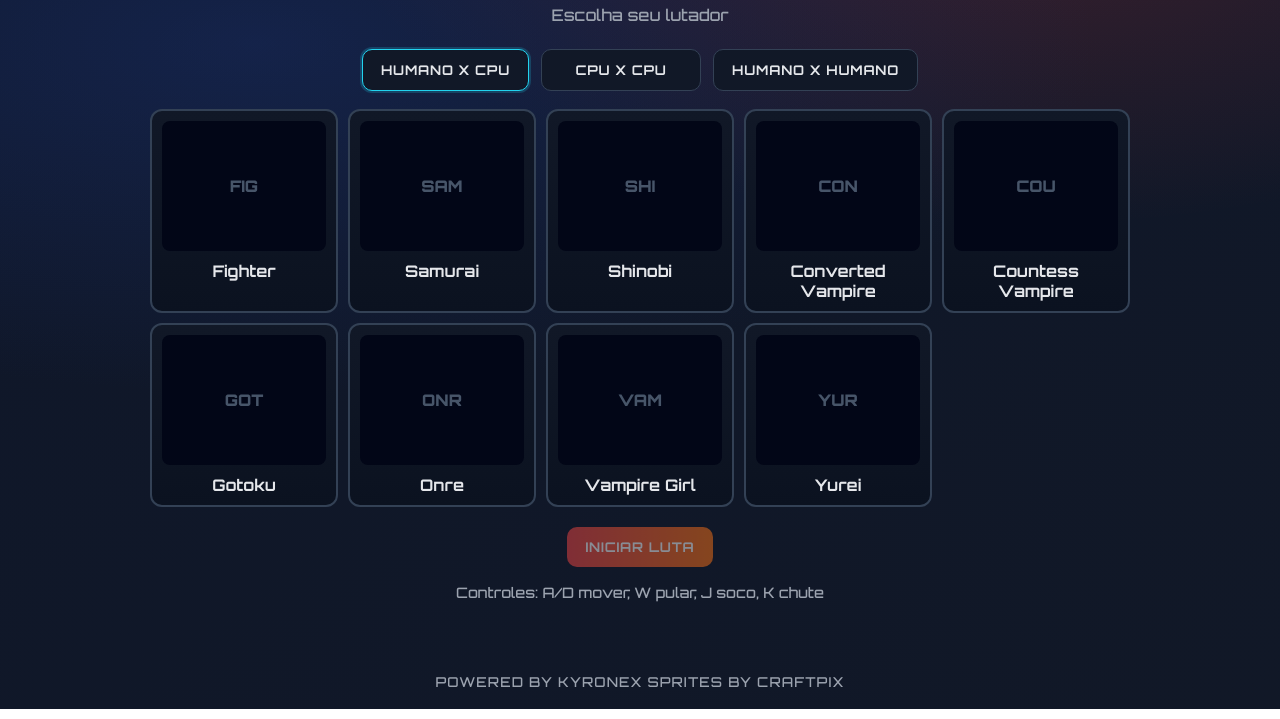
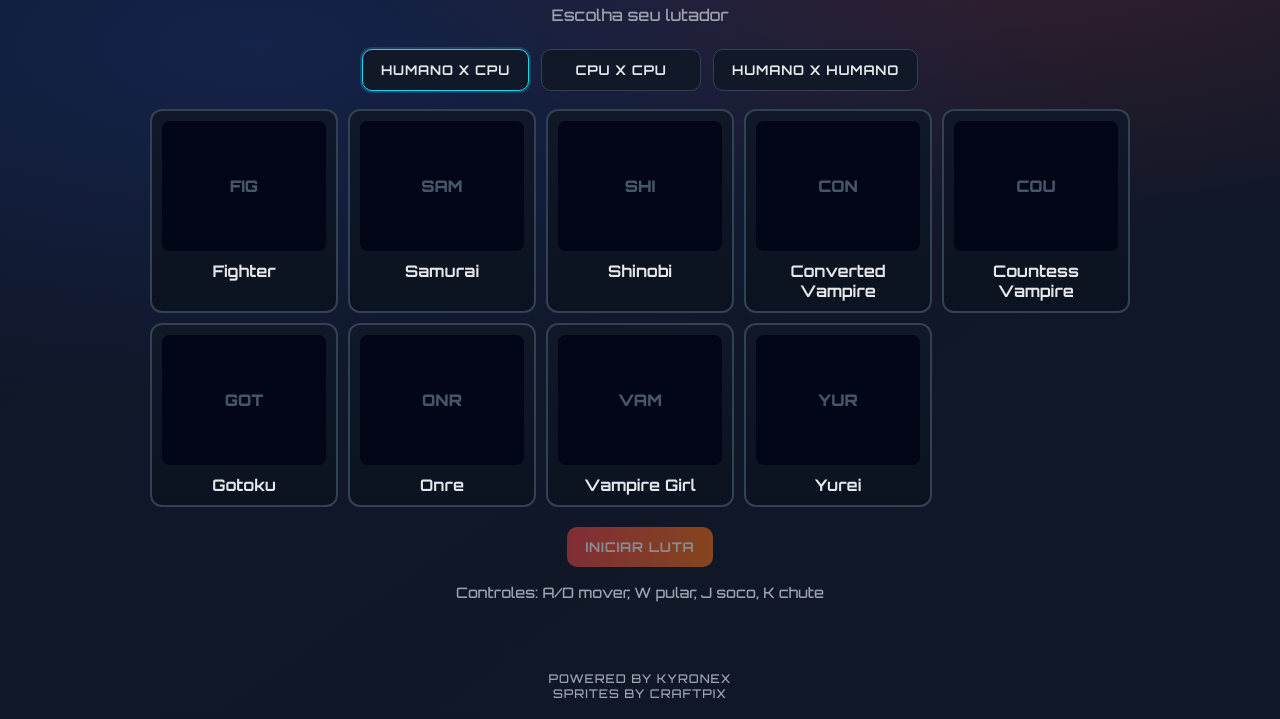
Before and after one commit to parkinnovation/gamefightdemo, a website: page index.html in a window 1280 px wide. Shown: the part 123-842 px from the top of the page. Drawn offline with Linux system fonts and the light colour scheme.

Commit message:
feat: generated by kyronex

```diff
--- a/styles.css
+++ b/styles.css
@@ -36,9 +36,10 @@ body {
 }
 
 .site-footer a {
+  display: block;
   color: var(--muted);
   text-decoration: none;
-  font-size: 0.85rem;
+  font-size: 0.75rem;
   letter-spacing: 0.08em;
   text-transform: uppercase;
 }
```
